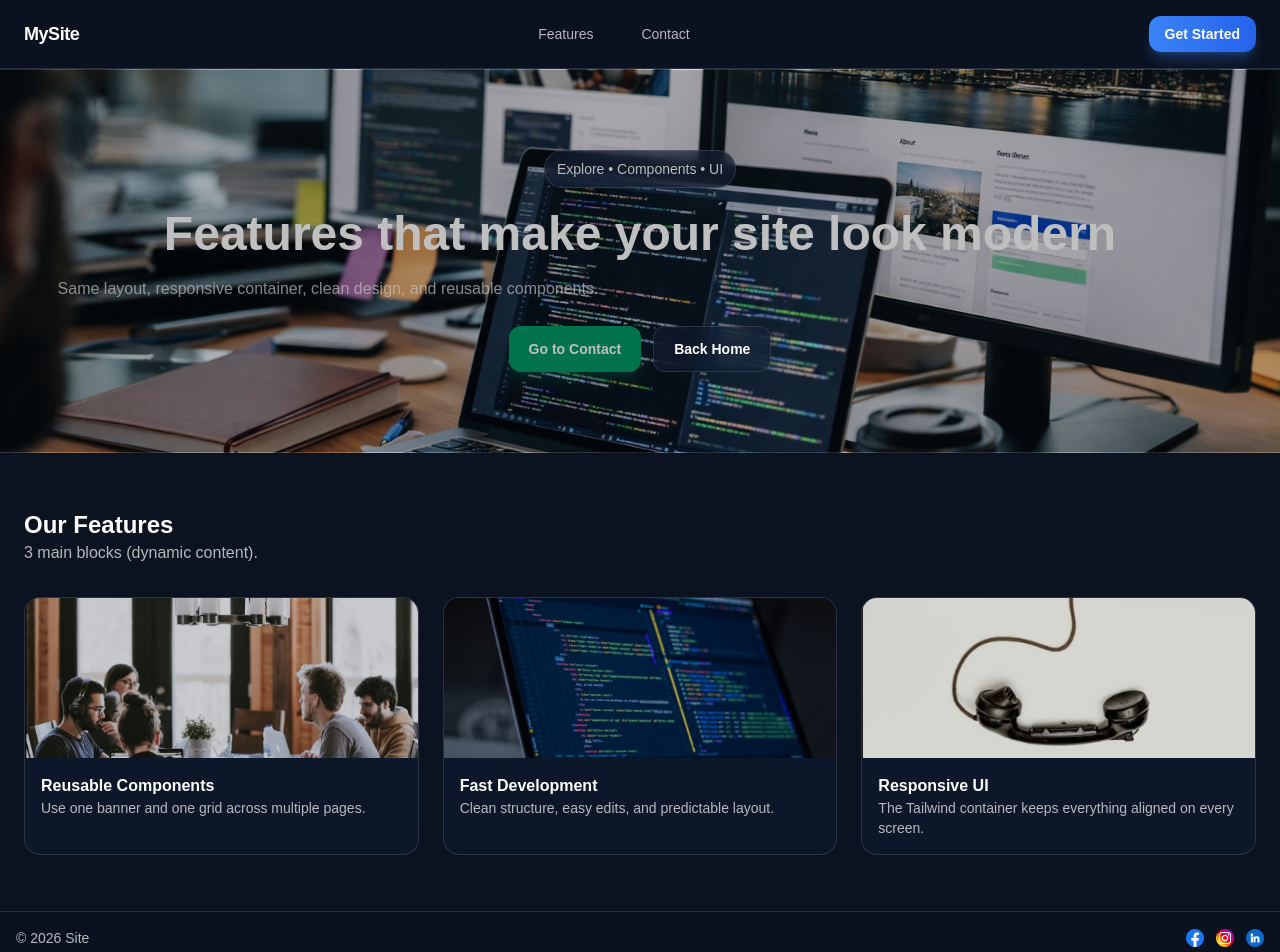
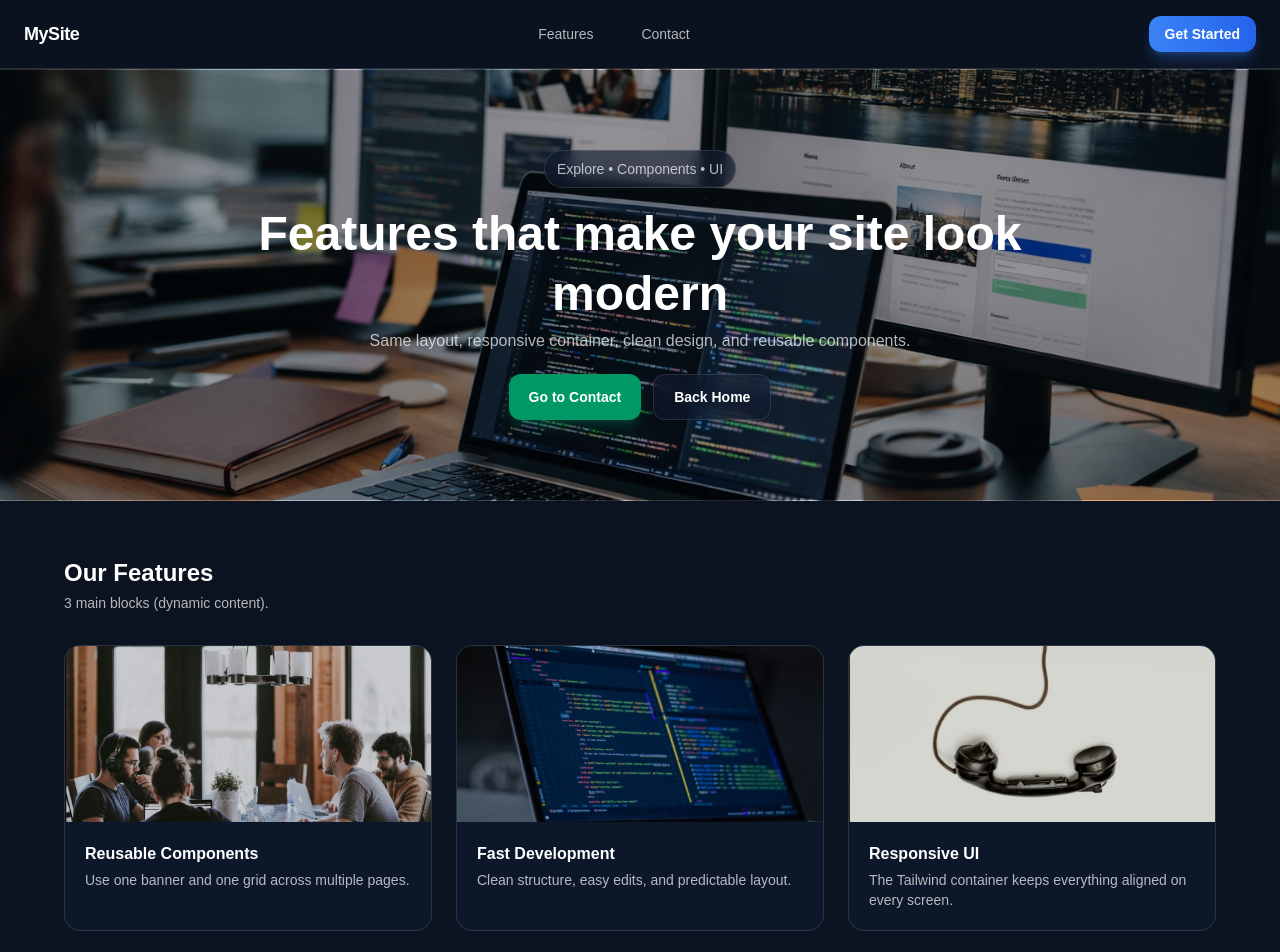
Before and after one commit to joseficani/my-next-app, a Next.js app: page /features in a window 1280 px wide. Shown: the top 952 px of the page. Built offline with nearby package versions, Linux system fonts and the light colour scheme.

Commit message:
Updated Tailwind classes for the components and a condition

```diff
--- a/src/app/features/page.tsx
+++ b/src/app/features/page.tsx
@@ -66,14 +66,17 @@ export default function FeaturesPage() {
   primaryHref: "/contact",
   secondaryText: "Back Home",
   secondaryHref: "/",
+  center: true,
+  tight: true,
 
   primaryBtnClass:
     "inline-flex items-center justify-center rounded-xl bg-emerald-600 px-5 py-3 text-sm font-semibold text-white shadow-lg shadow-emerald-600/25 transition hover:-translate-y-0.5 hover:bg-emerald-500 focus:outline-none focus:ring-2 focus:ring-emerald-400/40",
+
   secondaryBtnClass:
-      "inline-flex items-center justify-center rounded-xl border border-softBorder bg-customCard/60 px-5 py-3 text-sm font-semibold text-mainText backdrop-blur transition hover:bg-customCard/80 focus:outline-none focus:ring-2 focus:ring-primary/20",
+    "inline-flex items-center justify-center rounded-xl border border-softBorder bg-customCard/60 px-5 py-3 text-sm font-semibold text-mainText backdrop-blur transition hover:bg-customCard/80",
+};
 
-    center: true,
-  };
+
 
   const featuresCards = [
     {
--- a/src/components/ContactForm/ContactForm.tsx
+++ b/src/components/ContactForm/ContactForm.tsx
@@ -61,10 +61,12 @@
 // }
 export default function ContactForm() {
   return (
-    <section id="contact" className="py-5">
-     <div className="container mx-auto px-4 sm:px-6">
-        <div className="mb-6">
-          <h2 className="text-2xl font-extrabold text-mainText">Contact</h2>
+    <section id="contact" className="py-14">
+      <div className="mx-auto w-full max-w-[1200px] px-4 sm:px-6">
+        <div className="mb-6 max-w-2xl">
+          <h2 className="text-2xl font-extrabold text-mainText">
+            Contact
+          </h2>
           <p className="text-mutedText">Send a message</p>
         </div>
 
@@ -72,31 +74,34 @@ export default function ContactForm() {
           <form className="grid gap-4">
             <div className="grid gap-4 md:grid-cols-2">
               <div>
-                <label className="text-sm text-mutedText">Name</label>
+                <label className="text-sm text-mutedText">
+                  Name
+                </label>
                 <input
                   className="mt-1 w-full rounded-xl border border-softBorder bg-customCard/60 px-4 py-3 text-mainText outline-none focus:border-primary/60 focus:ring-2 focus:ring-primary/20"
                   placeholder="Your name"
                 />
               </div>
-
               <div>
-                <label className="text-sm text-mutedText">Email</label>
+                <label className="text-sm text-mutedText">
+                  Email
+                </label>
                 <input
                   className="mt-1 w-full rounded-xl border border-softBorder bg-customCard/60 px-4 py-3 text-mainText outline-none focus:border-primary/60 focus:ring-2 focus:ring-primary/20"
                   placeholder="you@email.com"
                 />
               </div>
             </div>
-
             <div>
-              <label className="text-sm text-mutedText">Message</label>
+              <label className="text-sm text-mutedText">
+                Message
+              </label>
               <textarea
                 rows={5}
                 className="mt-1 w-full rounded-xl border border-softBorder bg-customCard/60 px-4 py-3 text-mainText outline-none focus:border-primary/60 focus:ring-2 focus:ring-primary/20"
                 placeholder="Write your message..."
               />
             </div>
-
             <button
               type="submit"
               className="mt-2 w-full rounded-xl bg-gradient-to-r from-primary to-primaryHover px-6 py-3 font-bold text-mainText shadow-lg shadow-primary/30 transition hover:-translate-y-0.5 hover:shadow-primary/50 focus:outline-none focus:ring-2 focus:ring-primary/40"
--- a/src/components/Hero/Hero.tsx
+++ b/src/components/Hero/Hero.tsx
@@ -25,13 +25,12 @@
 //     </section>
 //   );
 // }
-// src/components/Hero/Hero.tsx
+
 export default function Hero() {
   return (
     <section className="relative w-full overflow-hidden border-y border-softBorder bg-[url('/images/home.jpg')] bg-cover bg-center">
-      <div className="absolute inset-0 bg-black/25" />
-
-      <div className="relative container mx-auto px-4 py-14 sm:px-6 sm:py-20">
+      <div className="absolute inset-0 bg-black/35" />
+      <div className="relative mx-auto w-full max-w-[1200px] px-4 py-14 sm:px-6 sm:py-20">
         <div className="max-w-2xl">
           <p className="mb-4 inline-flex rounded-full border border-softBorder bg-customCard/60 px-3 py-2 text-sm text-mutedText backdrop-blur">
             Simple • Clean • Next.js
--- a/src/components/InfoGrid/InfoGrid.tsx
+++ b/src/components/InfoGrid/InfoGrid.tsx
@@ -35,7 +35,6 @@
 //   );
 // }
 
-
 type Card = {
   image: string;
   title: string;
@@ -44,44 +43,56 @@ type Card = {
 
 type InfoGridProps = {
   sectionTitle: string;
-  sectionSubtitle: string;
+  sectionSubtitle?: string;
   cards: Card[];
-  cardClass: string;
+  cardClass?: string;
 };
 
 export default function InfoGrid({
   sectionTitle,
   sectionSubtitle,
   cards,
-  cardClass,
+  cardClass = "",
 }: InfoGridProps) {
   return (
-    <section className="container mx-auto px-4 py-14 sm:px-6">
-      <div className="max-w-2xl">
-        <h2 className="text-2xl font-bold text-mainText">
+    <section className="py-14">
+      <div className="mx-auto w-full max-w-[1200px] px-4 sm:px-6">
+        <div className="mb-8 max-w-2xl">
+          <h2 className="text-2xl font-extrabold text-mainText">
             {sectionTitle}
           </h2>
-        <p className="text-mutedText">{sectionSubtitle}</p>
+
+          {sectionSubtitle && (
+            <p className="mt-1 text-sm text-mutedText">
+              {sectionSubtitle}
+            </p>
+          )}
         </div>
-
-      <div className="mt-8 grid gap-6 md:grid-cols-3">
-        {cards.map((card, i) => (
-          <div key={i} className={cardClass}>
+        <div className="grid gap-6 md:grid-cols-3">
+          {cards.map((card, index) => (
+            <article
+              key={index}
+              className={`overflow-hidden rounded-2xl border border-softBorder bg-customCard/60 transition hover:bg-customCard/80 ${cardClass}`}
+            >
+              <div className="h-44 w-full overflow-hidden">
                 <img
                   src={card.image}
                   alt={card.title}
-              className="h-40 w-full object-cover"
+                  className="h-full w-full object-cover"
                 />
-            <div className="p-4">
-              <h3 className="font-semibold text-mainText">
+              </div>
+
+              <div className="p-5">
+                <h3 className="text-base font-semibold text-mainText">
                   {card.title}
                 </h3>
-              <p className="text-sm text-mutedText">
+                <p className="mt-1 text-sm text-mutedText">
                   {card.text}
                 </p>
               </div>
+            </article>
+          ))}
         </div>
-        ))}
       </div>
     </section>
   );
--- a/src/components/PageBanner/PageBanner.tsx
+++ b/src/components/PageBanner/PageBanner.tsx
@@ -54,21 +54,23 @@
 //     </section>
 //   );
 // }
+
 type PageBannerProps = {
   bgImage: string;
-  badge: string;
+  badge?: string;
   title: string;
   subtitle: string;
 
-  primaryText: string;
-  primaryHref: string;
-  secondaryText: string;
-  secondaryHref: string;
+  primaryText?: string;
+  primaryHref?: string;
+  secondaryText?: string;
+  secondaryHref?: string;
 
   primaryBtnClass?: string;
   secondaryBtnClass?: string;
 
   center?: boolean;
+  tight?: boolean;
 };
 
 export default function PageBanner({
@@ -83,59 +85,57 @@ export default function PageBanner({
   primaryBtnClass,
   secondaryBtnClass,
   center = false,
+  tight = false,
 }: PageBannerProps) {
+  const defaultPrimary =
+    "inline-flex items-center justify-center rounded-xl bg-gradient-to-r from-primary to-primaryHover px-5 py-3 text-sm font-semibold text-mainText shadow-lg shadow-primary/30 transition hover:-translate-y-0.5 hover:shadow-primary/50 focus:outline-none focus:ring-2 focus:ring-primary/40";
+
+  const defaultSecondary =
+    "inline-flex items-center justify-center rounded-xl border border-softBorder bg-customCard/60 px-5 py-3 text-sm font-semibold text-mainText backdrop-blur transition hover:bg-customCard/80 focus:outline-none focus:ring-2 focus:ring-primary/20";
+
   return (
     <section
       className="relative w-full overflow-hidden border-y border-softBorder bg-cover bg-center"
       style={{ backgroundImage: `url(${bgImage})` }}
     >
-      <div className="absolute inset-0 bg-black/25" />
+      <div className="absolute inset-0 bg-black/35" />
+  <div className="relative mx-auto w-full max-w-[1200px] px-4 py-14 sm:px-6 sm:py-20">
+        <div className={center ? "mx-auto max-w-3xl text-center" : "max-w-2xl text-left"}>
+          {badge && (
+            <div className={center ? "mb-4 flex justify-center" : "mb-4"}>
+              <span className="inline-flex rounded-full border border-softBorder bg-customCard/60 px-3 py-2 text-sm text-mutedText backdrop-blur">
+                {badge}
+              </span>
+            </div>
+          )}
 
-      <div className="container mx-auto px-4 py-14 sm:px-6 sm:py-20">
-        <div
-          className={`
-            mx-auto max-w-2xl
-            ${center ? "text-center" : "text-left"}
-          `}
-        >
-          <p className="mb-4 inline-flex rounded-full border border-softBorder bg-customCard/60 px-3 py-2 text-sm text-mutedText backdrop-blur">
-            {badge}
-          </p>
-
-          <h1 className="mb-3 text-4xl font-extrabold leading-tight text-mainText sm:text-5xl">
+          <h1 className={`text-4xl font-extrabold leading-tight text-mainText sm:text-5xl ${tight ? "mb-1" : "mb-3"}`}>
             {title}
           </h1>
 
-          <p className="mb-6 max-w-xl text-base leading-relaxed text-mutedText">
+          <p
+            className={`text-base leading-relaxed text-mutedText ${tight ? "mb-5" : "mb-6"} ${
+              center ? "mx-auto max-w-xl" : "max-w-xl"
+            }`}
+          >
             {subtitle}
           </p>
 
-          <div
-            className={`
-              flex flex-wrap gap-3
-              ${center ? "justify-center" : "justify-start"}
-            `}
-          >
-            <a
-              href={primaryHref}
-              className={
-                primaryBtnClass ||
-                "rounded-xl bg-primary px-5 py-3 text-sm font-semibold text-white"
-              }
-            >
-              {primaryText}
-            </a>
+          {(primaryText || secondaryText) && (
+            <div className={`flex flex-wrap gap-3 ${center ? "justify-center" : ""}`}>
+              {primaryText && primaryHref && (
+                <a href={primaryHref} className={primaryBtnClass ?? defaultPrimary}>
+                  {primaryText}
+                </a>
+              )}
 
-            <a
-              href={secondaryHref}
-              className={
-                secondaryBtnClass ||
-                "rounded-xl border border-softBorder px-5 py-3 text-sm font-semibold text-mainText"
-              }
-            >
-              {secondaryText}
-            </a>
-          </div>
+              {secondaryText && secondaryHref && (
+                <a href={secondaryHref} className={secondaryBtnClass ?? defaultSecondary}>
+                  {secondaryText}
+                </a>
+              )}
+            </div>
+          )}
         </div>
       </div>
     </section>
```
Lines whose indentation alone changed are shown as unchanged.
